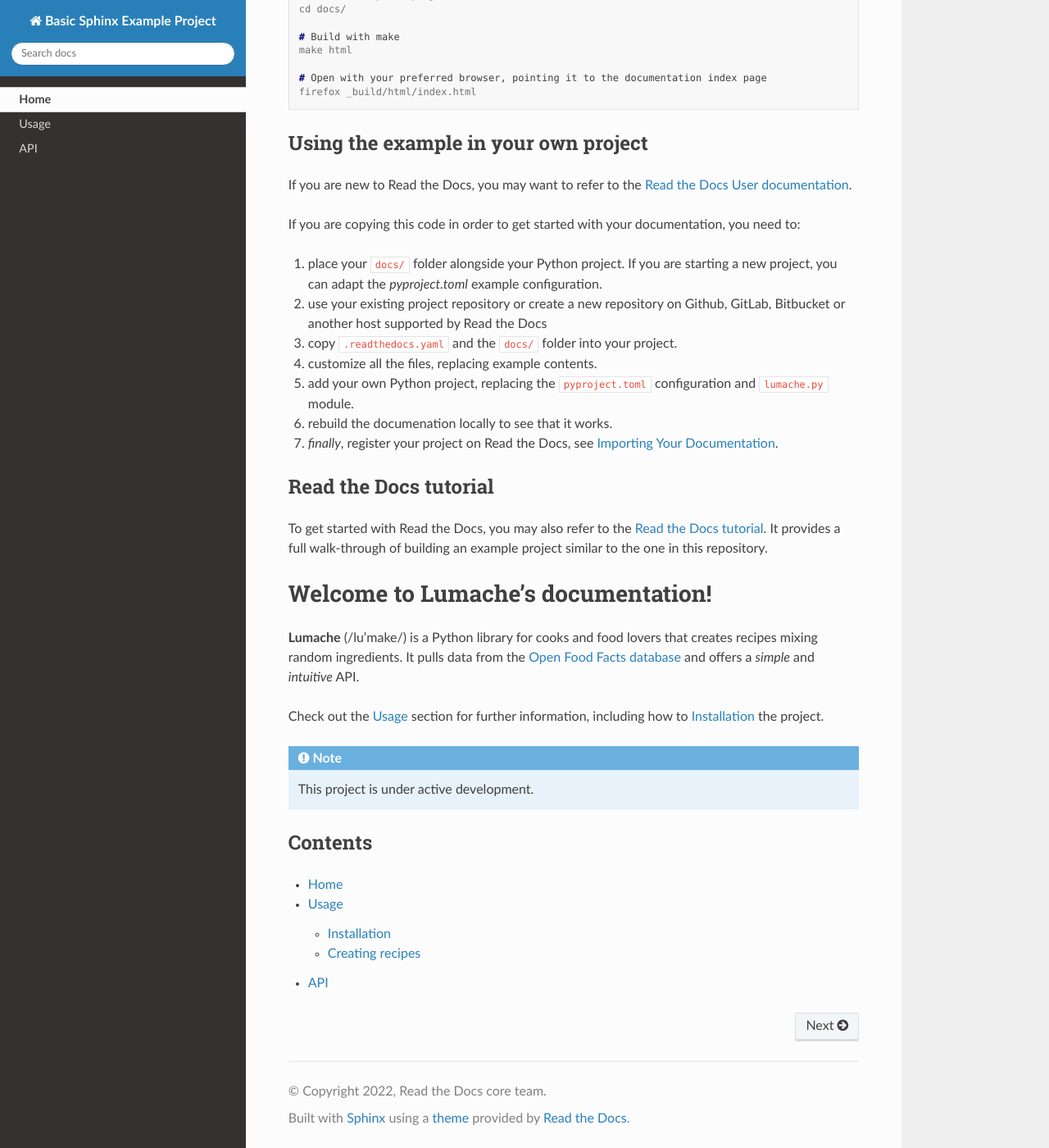
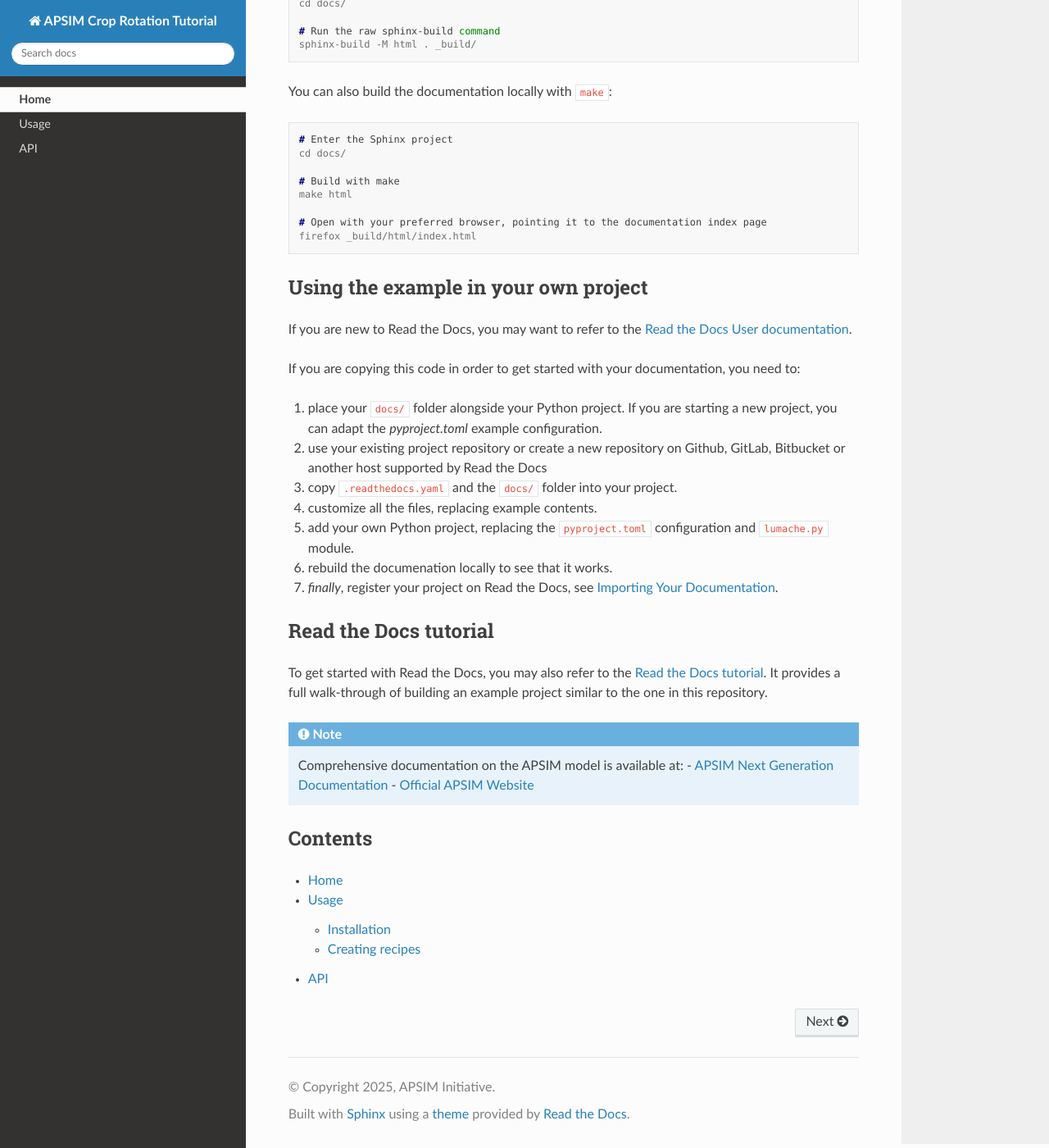
Before and after one commit to ugrewer/APSIM_RotationTraining, a Sphinx documentation site: the page built from docs/index.rst, in a window 1280 px wide and 1400 px high, scrolled down 2931 px. Shown: the whole window at 82% size. Built offline with Sphinx 7.4.7 and the Read the Docs theme 3.1.0, drawn with Linux system fonts in a browser that asks for light colours; some of the changed text lies outside the part shown.

Commit message:
updated copyright throughout and project name

```diff
--- a/docs/conf.py
+++ b/docs/conf.py
@@ -17,9 +17,9 @@
 
 # -- Project information -----------------------------------------------------
 
-project = "Basic Sphinx Example Project"
-copyright = "2022, Read the Docs core team"
-author = "Read the Docs core team"
+project = "APSIM Crop Rotation Tutorial"
+copyright = "2025, APSIM Initiative"
+author = "Uwe Grewer (UniSQ), Peter de Voil (UQ), Enli Wang (CSIRO)"
 
 
 # -- General configuration ---------------------------------------------------
--- a/docs/index.rst
+++ b/docs/index.rst
@@ -1,19 +1,12 @@
 .. include:: ../README.rst
 
-Welcome to Lumache's documentation!
-===================================
-
-**Lumache** (/lu'make/) is a Python library for cooks and food lovers
-that creates recipes mixing random ingredients.
-It pulls data from the `Open Food Facts database <https://world.openfoodfacts.org/>`_
-and offers a *simple* and *intuitive* API.
-
-Check out the :doc:`usage` section for further information, including
-how to :ref:`installation` the project.
 
 .. note::
 
-   This project is under active development.
+   Comprehensive documentation on the APSIM model is available at:
+   - `APSIM Next Generation Documentation <https://apsimnextgeneration.netlify.app/>`_
+   - `Official APSIM Website <https://www.apsim.info/>`_
+
 
 Contents
 --------
```
Also changed, not shown: README.rst (+8 -0 lines), 1 other file.
